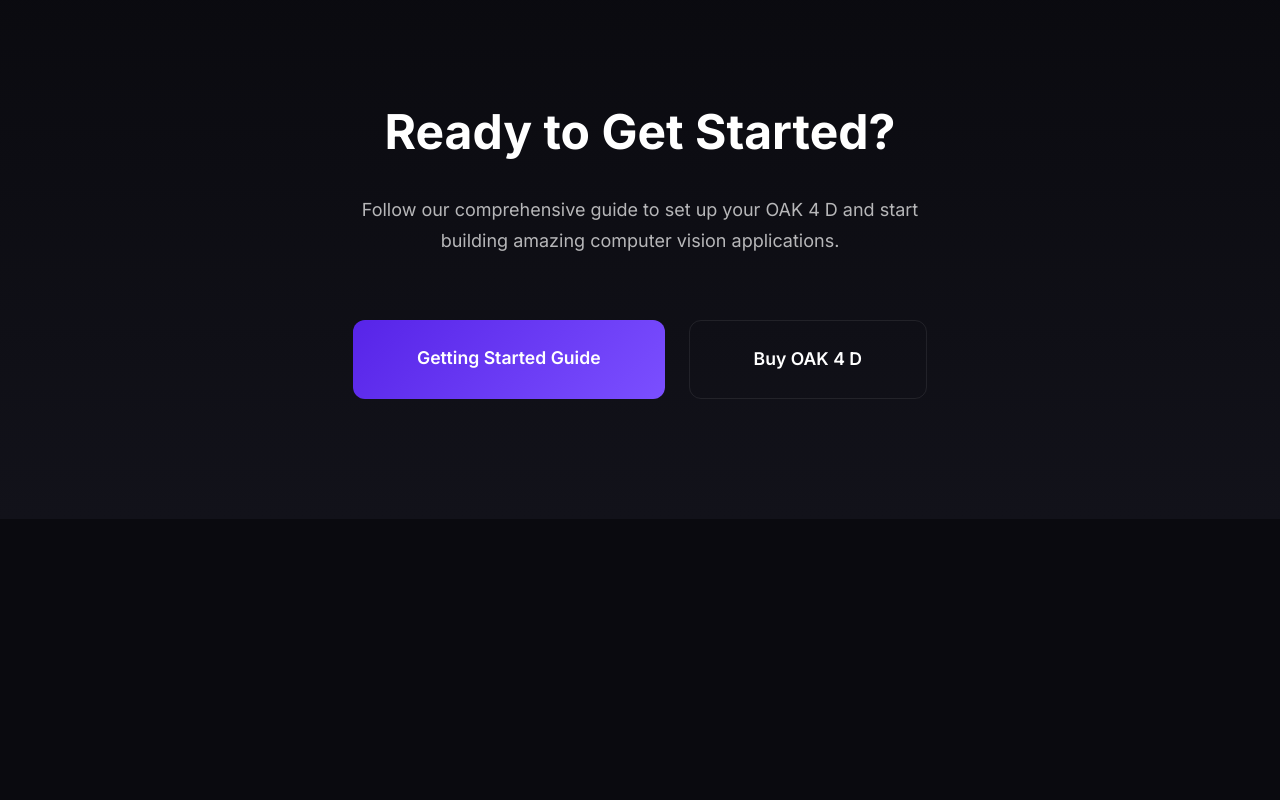
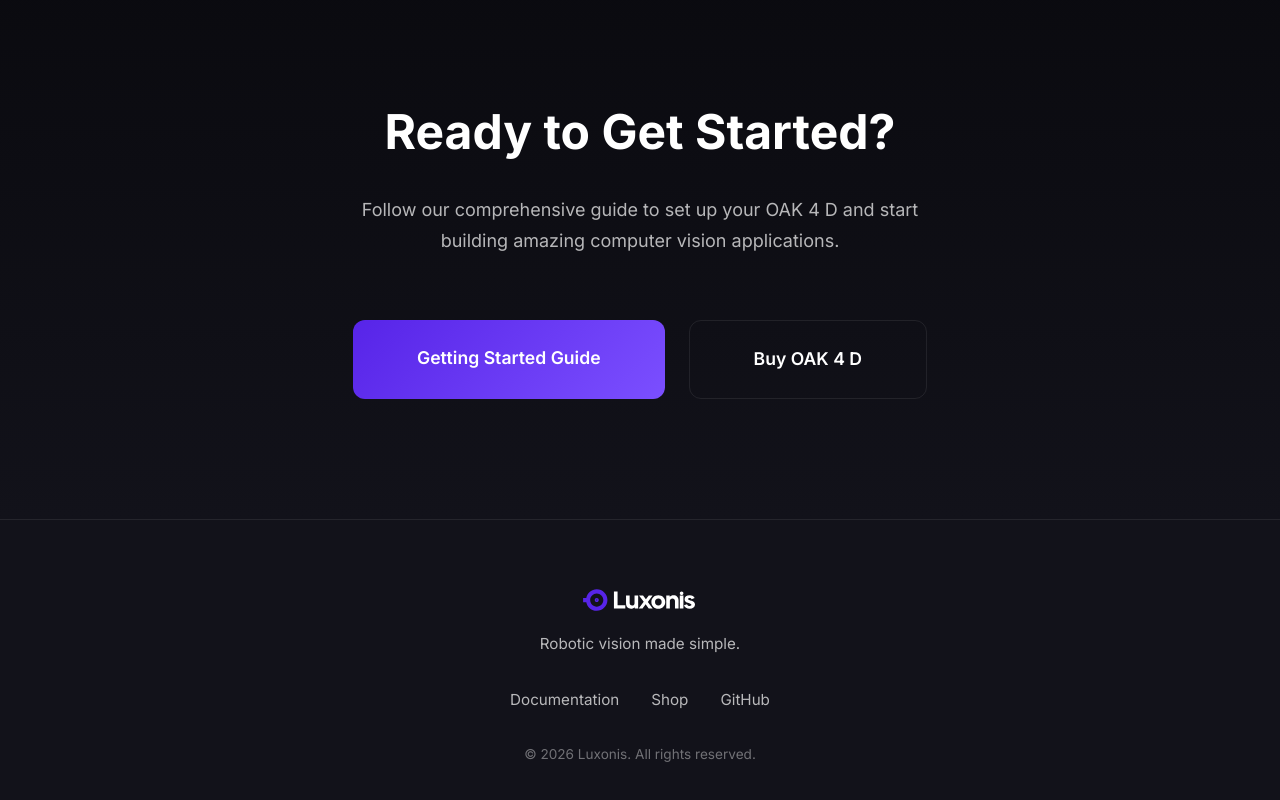
Before and after one commit to panovark/product-page, a React (Vite) app: page / in a window 1280 px wide. Shown: the part 4185-4985 px from the top of the page. Before the commit the page ends 4704 px from the top, so only its background shows below. Built offline with nearby package versions, Linux system fonts and the light colour scheme.

Commit message:
feat: implement and integrate the new Footer component with styling.

```diff
--- a/src/App.tsx
+++ b/src/App.tsx
@@ -4,6 +4,7 @@ import { Features } from "@/components/Features";
 import { Specifications } from "@/components/Specifications";
 import { Gallery } from "@/components/Gallery";
 import { GetStarted } from "@/components/GetStarted";
+import { Footer } from "@/components/Footer";
 
 function App() {
   return (
@@ -16,6 +17,7 @@ function App() {
         <Gallery />
         <GetStarted />
       </main>
+      <Footer />
     </div>
   );
 }
--- /dev/null
+++ b/src/components/Footer/Footer.module.scss
@@ -0,0 +1,58 @@
+@use "@/styles/variables" as *;
+
+.footer {
+  padding: $spacing-xl 0;
+  background: $bg-secondary;
+  border-top: 1px solid $glass-border;
+}
+
+.container {
+  max-width: $container-max;
+  margin: 0 auto;
+  padding: 0 $spacing-lg;
+  display: flex;
+  flex-direction: column;
+  align-items: center;
+  gap: $spacing-lg;
+}
+
+.brand {
+  display: flex;
+  flex-direction: column;
+  align-items: center;
+  gap: $spacing-sm;
+}
+
+.logo {
+  height: 32px;
+  width: auto;
+}
+
+.tagline {
+  color: $text-secondary;
+  font-size: 0.95rem;
+  margin: 0;
+}
+
+.links {
+  display: flex;
+  gap: $spacing-lg;
+  flex-wrap: wrap;
+  justify-content: center;
+}
+
+.link {
+  color: $text-secondary;
+  font-size: 0.95rem;
+  transition: color $transition;
+
+  &:hover {
+    color: $text-primary;
+  }
+}
+
+.copyright {
+  color: rgba(255, 255, 255, 0.4);
+  font-size: 0.85rem;
+  margin: 0;
+}
--- /dev/null
+++ b/src/components/Footer/Footer.tsx
@@ -0,0 +1,40 @@
+import styles from "./Footer.module.scss";
+
+const links = [
+  { label: "Documentation", href: "https://docs.luxonis.com" },
+  { label: "Shop", href: "https://shop.luxonis.com" },
+  { label: "GitHub", href: "https://github.com/luxonis" },
+];
+
+export function Footer() {
+  const year = new Date().getFullYear();
+
+  return (
+    <footer className={styles.footer}>
+      <div className={styles.container}>
+        <div className={styles.brand}>
+          <img src="/logo-white.svg" alt="Luxonis" className={styles.logo} />
+          <p className={styles.tagline}>Robotic vision made simple.</p>
+        </div>
+
+        <nav className={styles.links}>
+          {links.map((link) => (
+            <a
+              key={link.href}
+              href={link.href}
+              className={styles.link}
+              target="_blank"
+              rel="noopener noreferrer"
+            >
+              {link.label}
+            </a>
+          ))}
+        </nav>
+
+        <p className={styles.copyright}>
+          © {year} Luxonis. All rights reserved.
+        </p>
+      </div>
+    </footer>
+  );
+}
--- /dev/null
+++ b/src/components/Footer/index.ts
@@ -0,0 +1 @@
+export { Footer } from "./Footer";
```
